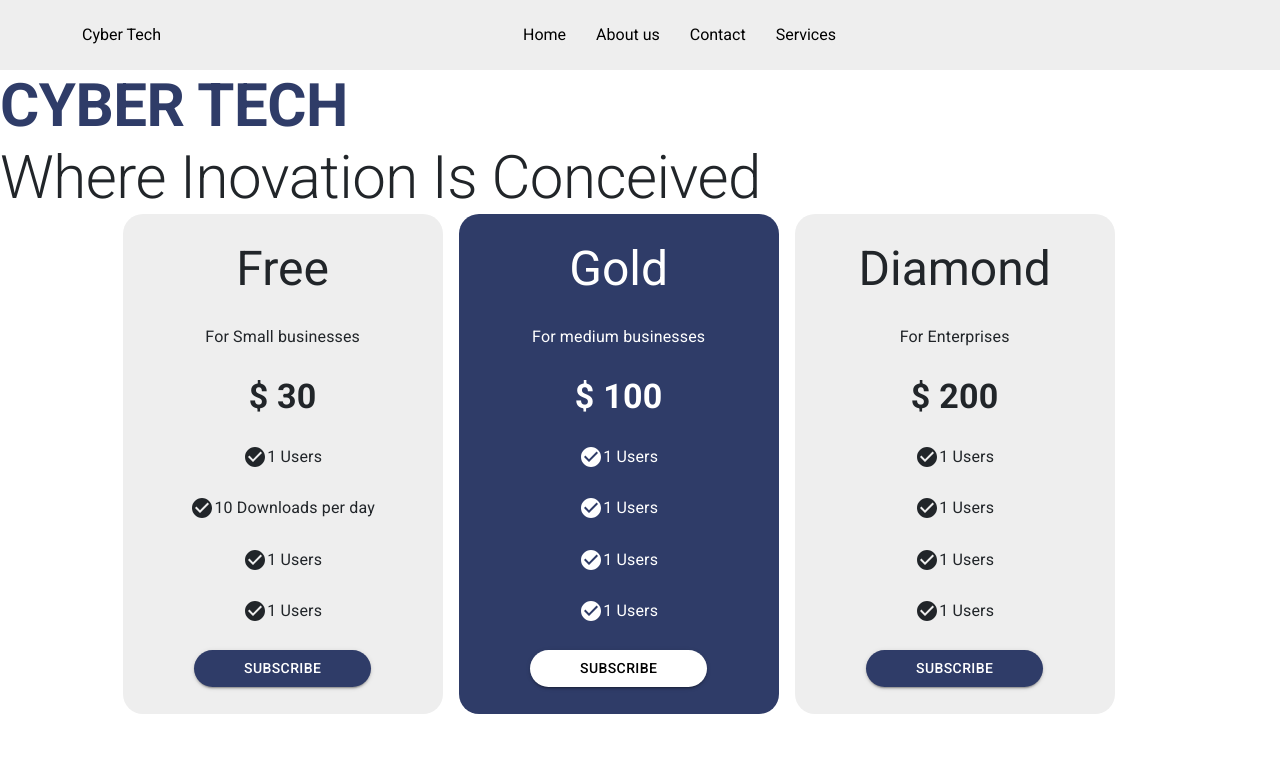
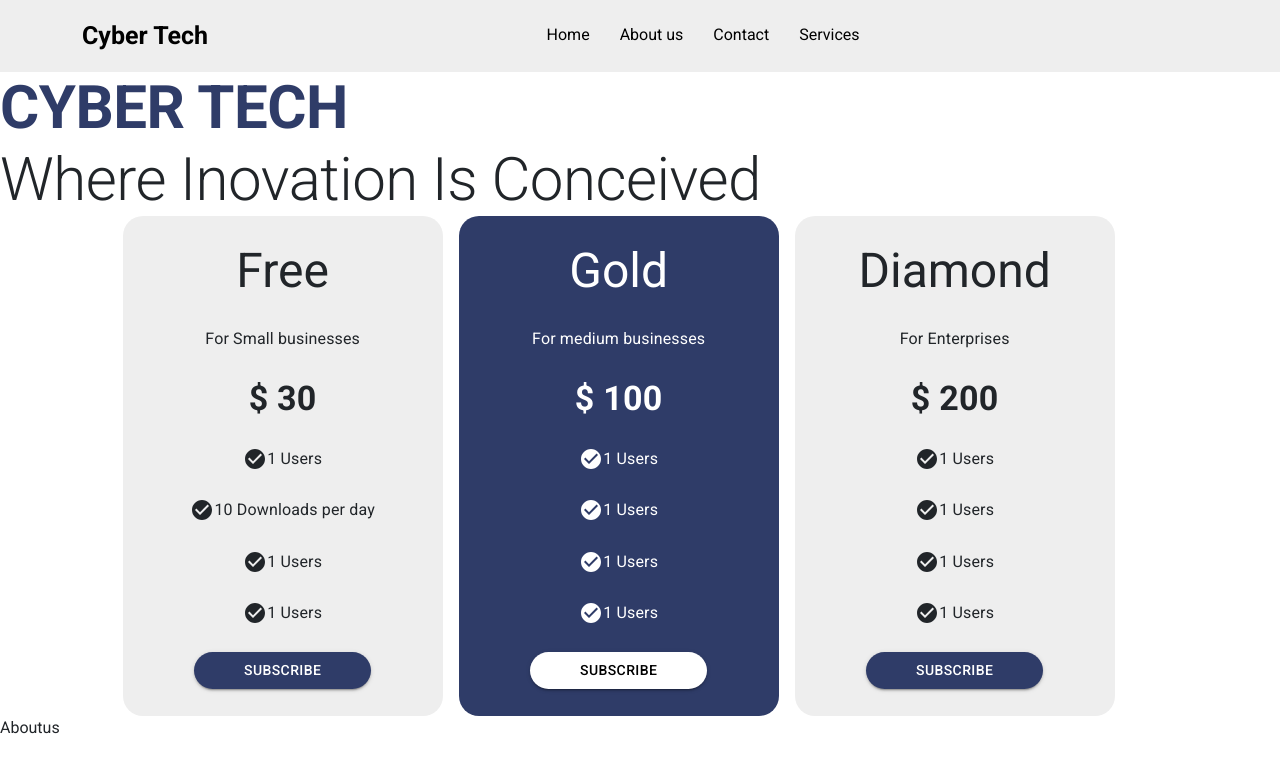
Before and after one commit to Ahmustufa/ctofficial, a React (Create React App) app: page / in a window 1280 px wide. Shown: the top 772 px of the page. Built offline with nearby package versions, Linux system fonts and the light colour scheme.

Commit message:
working in navigation

```diff
--- a/src/components/Loader.js
+++ b/src/components/Loader.js
@@ -9,7 +9,7 @@ const Loader = () => {
     setTimeout(() => {
       setData(<Home />);
       setDone(true);
-    }, 3000);
+    }, 300);
   }, []);
 
   return (
--- a/src/components/Navigation.js
+++ b/src/components/Navigation.js
@@ -185,21 +185,50 @@ const useStyle = makeStyles((theme) => ({
     padding: "15px",
     textDecoration: "none",
     color: "black",
+
+    // display: "block",
+    // content: "",
+
+    // transform: "scaleX(0)",
+    transition: "border 250ms ease-in-out",
+    "&:hover": {
+      color: "#2F3C68 !important",
+      fontWeight: "bold",
+      // transform: "scaleX(1)",
+      borderBottom: "solid 3px #2F3C68",
+    },
+
+    // "&::after": {
+    //   content: "",
+    //   display: "block",
+    //   width: "0",
+    //   height: "2px",
+    //   background: "#000",
+    //   transition: "width .3s",
+    // },
+    // "&:hover::after": {
+    //   width: "100%",
+    // },
   },
   mainNav: {
     margin: "auto",
+    height: "3.5rem",
   },
   navBarbg: {
     backgroundColor: "#eeeeee",
     color: "black",
+    height: "100% !important",
   },
   navLogo: {
     textDecoration: "none",
     color: "black",
-    "& > a:hover": {
-      color: "red",
+    fontSize: "25px",
+    fontWeight: 600,
+    "&:hover": {
+      color: "black",
     },
   },
+  navLinkHover: {},
 }));
 
 function BasicExample(props) {
@@ -217,7 +246,10 @@ function BasicExample(props) {
             <Nav className={classes.mainNav}>
               {data.map((item) => {
                 return (
-                  <Link className={classes.navLinks} to={item.path}>
+                  <Link
+                    className={`${classes.navLinks} ${classes.navLinkHover}`}
+                    to={item.path}
+                  >
                     {item.title}
                   </Link>
                 );
@@ -228,7 +260,7 @@ function BasicExample(props) {
       </Navbar>
       {props.children}
     </>
-  )
+  );
 }
 
 export default BasicExample;
--- a/src/pages/AboutUs.jsx
+++ b/src/pages/AboutUs.jsx
@@ -1,9 +1,8 @@
-import React from 'react'
+import React from "react";
+import Navigation from "../components/Navigation";
 
-const Aboutus = () => {
-  return (
-    <div>Aboutus</div>
-  )
-}
+const AboutUs = () => {
+  return <>Aboutus</>;
+};
 
-export default Aboutus
+export default AboutUs;
--- a/src/pages/Home.jsx
+++ b/src/pages/Home.jsx
@@ -6,6 +6,7 @@ import Navigation from "../components/Navigation";
 import Typed from "typed.js";
 import { useEffect, useRef } from "react";
 import Pricing from "../components/Pricing";
+import Aboutus from "./AboutUs";
 const Home = () => {
   const el = useRef(null);
   useEffect(() => {
@@ -47,6 +48,8 @@ const Home = () => {
               </BackgroundGrid>
             </Grid>
             <Pricing />
+
+            <Aboutus />
           </Grid>
         </Grid>
       </Navigation>
```
